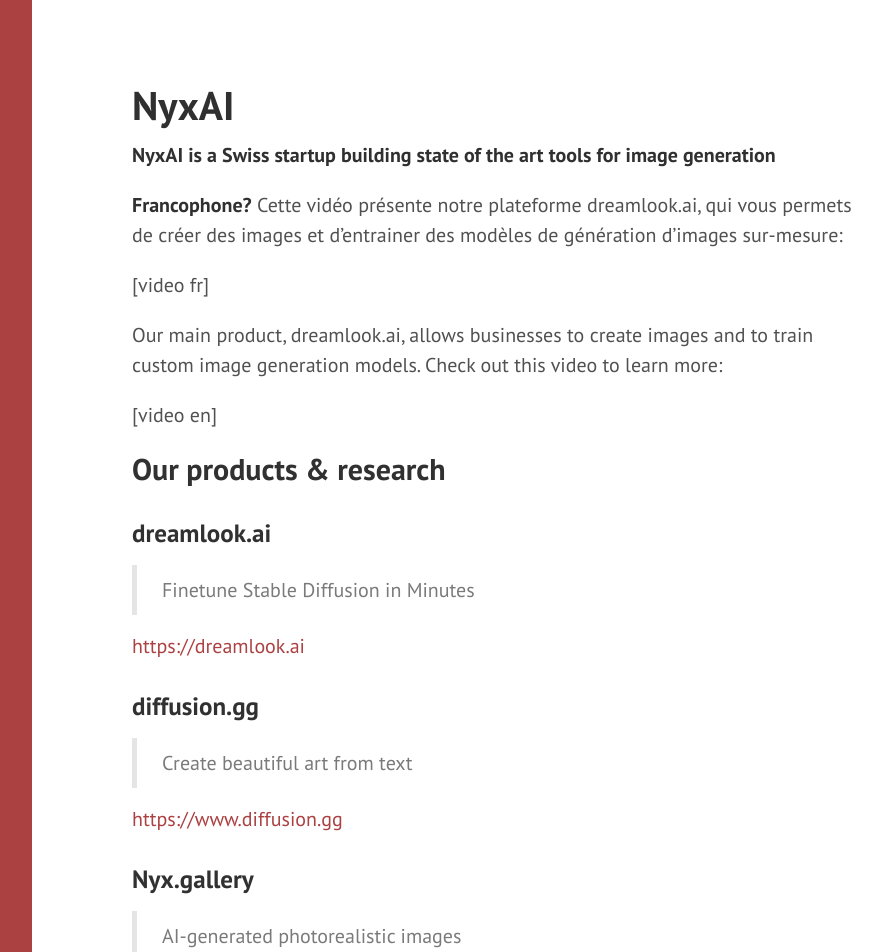
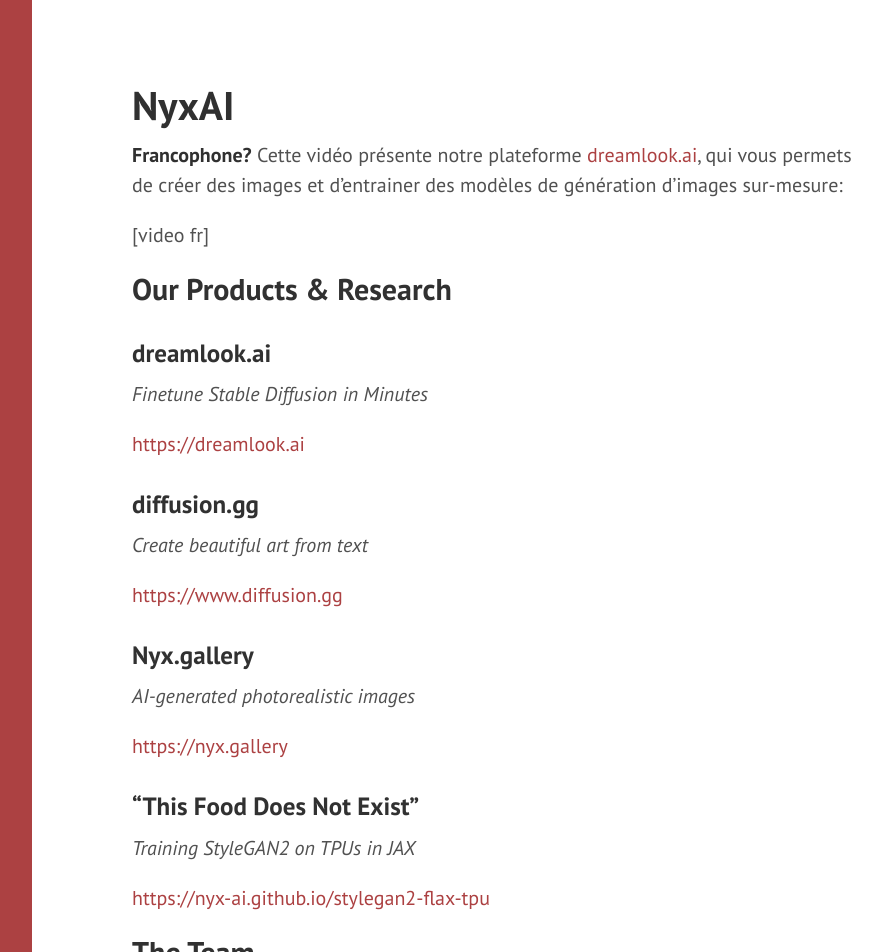
Before and after one commit to nyx-ai/nyx-ai.github.io, a Jekyll site: the page built from index.md, in a window 1280 px wide and 1400 px high. Shown: the top 952 px of the window, without its empty margins (328-1210 px from the left). Built offline with Jekyll 4.4.1, drawn with Linux system fonts in a browser that asks for light colours; Markdown is read by kramdown in place of the engine named in the settings; some of the changed text lies outside the part shown.

Commit message:
UI tweaks

```diff
--- a/index.md
+++ b/index.md
@@ -3,44 +3,38 @@ layout: page
 title: NyxAI
 ---
 
-**NyxAI is a Swiss startup building state of the art tools for image generation**
-
-**Francophone?** Cette vidéo présente notre plateforme dreamlook.ai, qui vous permets de créer des images et d'entrainer des modèles de génération d'images sur-mesure:
+**Francophone?** Cette vidéo présente notre plateforme [dreamlook.ai](https://dreamlook.ai/), qui vous permets de créer des images et d'entrainer des modèles de génération d'images sur-mesure:
 
 [video fr]
 
-Our main product, dreamlook.ai, allows businesses to create images and to train custom image generation models. Check out this video to learn more:
-
-[video en]
-
-## Our products & research
+## Our Products & Research
 
 ### dreamlook.ai
 
-> Finetune Stable Diffusion in Minutes
+*Finetune Stable Diffusion in Minutes*
 
 [https://dreamlook.ai](https://dreamlook.ai)
 
 ### diffusion.gg
 
-> Create beautiful art from text
+*Create beautiful art from text*
 
 [https://www.diffusion.gg](https://www.diffusion.gg)
 
 ### Nyx.gallery
 
-> AI-generated photorealistic images
+*AI-generated photorealistic images*
 
 [https://nyx.gallery](https://nyx.gallery)
 
 ### "This Food Does Not Exist"
 
-> Training StyleGAN2 on TPUs in JAX
+*Training StyleGAN2 on TPUs in JAX*
 
 [https://nyx-ai.github.io/stylegan2-flax-tpu](https://nyx-ai.github.io/stylegan2-flax-tpu)
 
 
-## The team
+## The Team
 
 ![Martin and Florian](https://github.com/nyx-ai/nyx-ai.github.io/assets/140592/140af537-5e5d-4dca-99f8-44ab78b0257b)
 
```
Also changed, not shown: other parts of index.md (+2 -2 lines).
